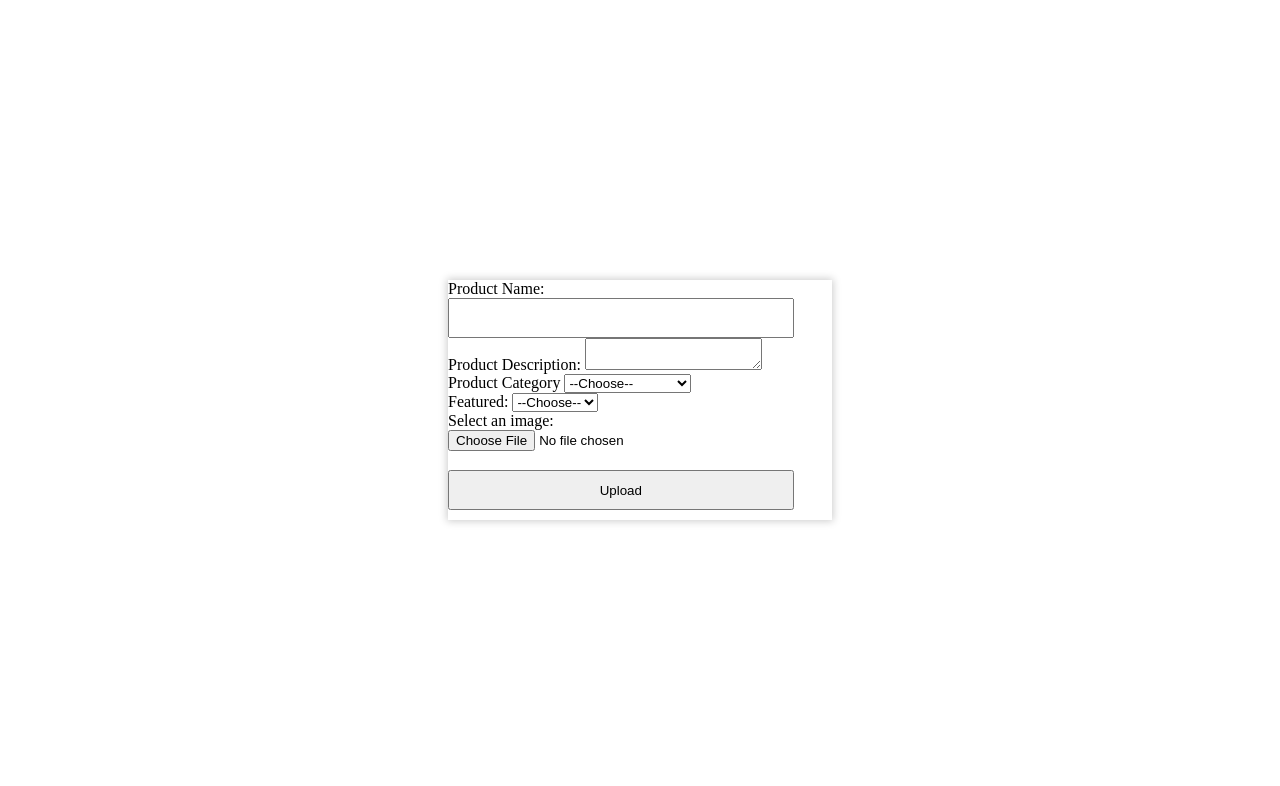
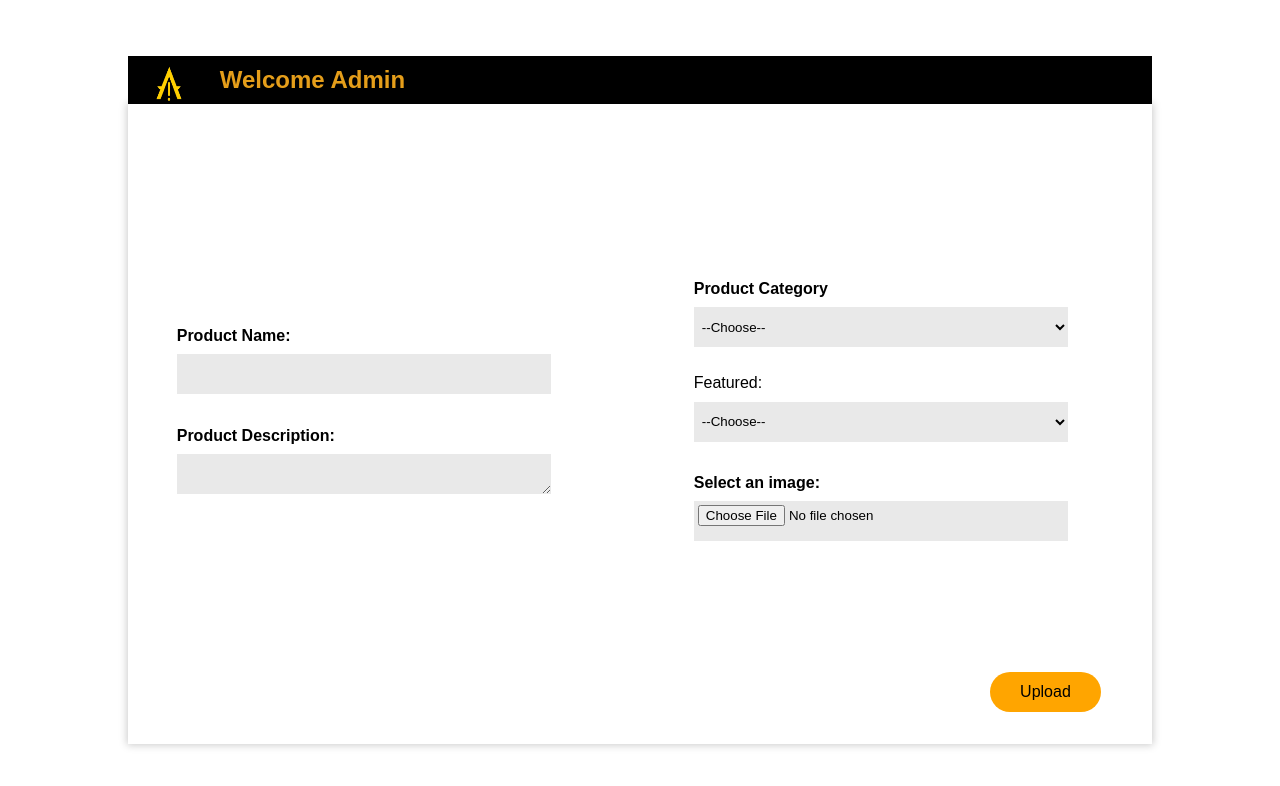
Before and after one commit to Prozymax/Subsea_Commerce, a website: page admin/public/index.html in a window 1280 px wide. Drawn offline with Linux system fonts and the light colour scheme.

Commit message:
admin all done
enjot ur adin page

```diff
--- a/admin/public/css/index.css
+++ b/admin/public/css/index.css
@@ -9,18 +9,139 @@ body
 {
     display: flex;
     height: 100vh;
+    display: flex;
+    font-family: Arial, Helvetica, sans-serif;
+    flex-direction: column;
     justify-content: center;
     align-items: center;
 }
-
+body #headerSection{
+    width: 80%;
+    height: max-content;
+    display: flex;
+    flex-direction: row;
+    background-color:black ;
+    align-self: center;
+    justify-content: center;
+}
+body #headerSection h1{
+    width: 90%;
+    height: 100%;
+    color: rgb(229, 158, 26);
+    margin: 0 auto;
+    padding: 10px 20px 10px 0px;
+    text-align: left;
+}
+body #headerSection img{
+    height:auto;
+    width: 60px;
+    margin: 0 auto;
+    padding: 0 auto;
+}
 form
 {
-    width: 30%;height: 30%;
+    width: 80%;
+    height: 80%;
     margin: 0 auto;
+    padding: 0 auto;
+    display: flex;
+    align-items: center;
+    justify-content: center;
+    gap: 10px;
+    position: relative;
     box-shadow: 0 0 8px 1px rgba(0, 0, 0, 0.212);
 }
-
+form #firstDiv{
+    width: 40%;
+    height: 90%;
+    padding: 0 auto;
+    margin: 0 auto;
+    display: flex;
+    gap: 5px;
+    flex-direction: column;
+    align-items: left;
+    justify-content: center;
+}
+form #secondDiv{
+    width: 40%;
+    gap: 5px;
+    height: 90%;
+    display: flex;
+    padding: 0 auto;
+    margin: 0 auto;
+    flex-direction: column;
+    align-items: left;
+    justify-content: center ;
+}
+form label{
+    font-weight: 700;
+}
 form input
 {
-    width: 90%;height: 40px;
+    width: 91.5%;
+    background-color: rgb(233, 233, 233);
+    height: 40px;
+    font-family: inherit;
+    border: none;
+    resize: none;
+    outline: none;
+    margin-block: 1%;
+    color: var(--themeColor);
+    padding: 1%;
 }
+form select{
+    width: 91.5%;
+    background-color: rgb(233, 233, 233);
+    height: 40px;
+    font-family: inherit;
+    border: none;
+    resize: none;
+    outline: none;
+    margin-block: 1%;
+    color: var(--themeColor);
+    padding: 1%;
+}
+form textarea{
+    width: 91.5%;
+    background-color: rgb(233, 233, 233);
+    height: 40px;
+    font-family: inherit;
+    border: none;
+    outline: none;
+    margin-block: 1%;
+    color: var(--themeColor);
+    padding: 1%;
+}
+form #btn{
+    position: absolute;
+    bottom:5%;
+    font-size: 100%;
+    font-weight: 500;
+    width: max-content;
+    margin: 0 auto;
+    padding: 10px 30px 10px 30px;
+    right: 5%;
+    border-radius: 25px;
+    background-color:orange ;
+}
+form #btn:hover{
+    background-color: yellow;
+}
+
+
+
+@media screen and (max-width:900px){
+    #form{
+        flex-direction:column;
+        padding: 20px;
+        height: 90%;
+    }
+    #form #firstDiv{
+        width: 100%;
+        height: fit-content;
+    }
+    #form #secondDiv{
+        width: 100%;
+        height: fit-content;
+    }
+}
--- a/admin/public/index.html
+++ b/admin/public/index.html
@@ -5,10 +5,17 @@
     <meta name="viewport" content="width=device-width, initial-scale=1.0">
     <title>Admin</title>
     <link rel="stylesheet" href="css/index.css">
+    <link rel="icon" href="./editlogo.png" type="image/icon">
  <script defer src="js/index.js"></script>
  </head>
 <body>
-    <form action="/upload" method="post" enctype="multipart/form-data">
+    <section id="headerSection">
+        <img src="./editlogo.png">
+        <h1>Welcome Admin</h1>
+    </section>
+
+    <form action="/upload" method="post" enctype="multipart/form-data" id="form">
+        <div id="firstDiv">
             <label for="title">Product Name: </label>
             <input type="text" id="title" name="prodname" required>
             <br>
@@ -17,6 +24,9 @@
             <textarea id="description" name="description" required></textarea>
             <br>
 
+        </div>
+
+        <div id="secondDiv">
         <label for="prodCat">Product Category</label>
         <select name="prodCategory" id="prdc">
             <option value="">--Choose--</option>
@@ -36,8 +46,9 @@
         <label for="image">Select an image:</label>
         <input type="file" id="image" name="image" accept="image/jpeg, image/jpg, image/png, image/gif" required>
         <br>
+        </div>
 
-        <input type="submit" value="Upload">
+        <input id="btn" type="submit" value="Upload">
       </form>
 </body>
 </html>
--- a/aurum/public/css/blog.css
+++ b/aurum/public/css/blog.css
@@ -24,6 +24,7 @@ font-size: 250%;
  justify-content: center;
  /* padding: 2%; */
  width: 100%;
+ z-index: 4;
  height:100vh;
  background-color: rgba(93, 83, 47, 0.8);
   backdrop-filter: blur(5px);
@@ -109,6 +110,7 @@ margin: 0 auto;
 .firstSection .grids img{
  width: 100%;
  height: 60%;
+ z-index: 0;
  object-fit:cover;
 }
 .firstSection .grids article{
```
Also changed, not shown: admin/public/editlogo.png (added). Lines whose indentation alone changed are shown as unchanged.
